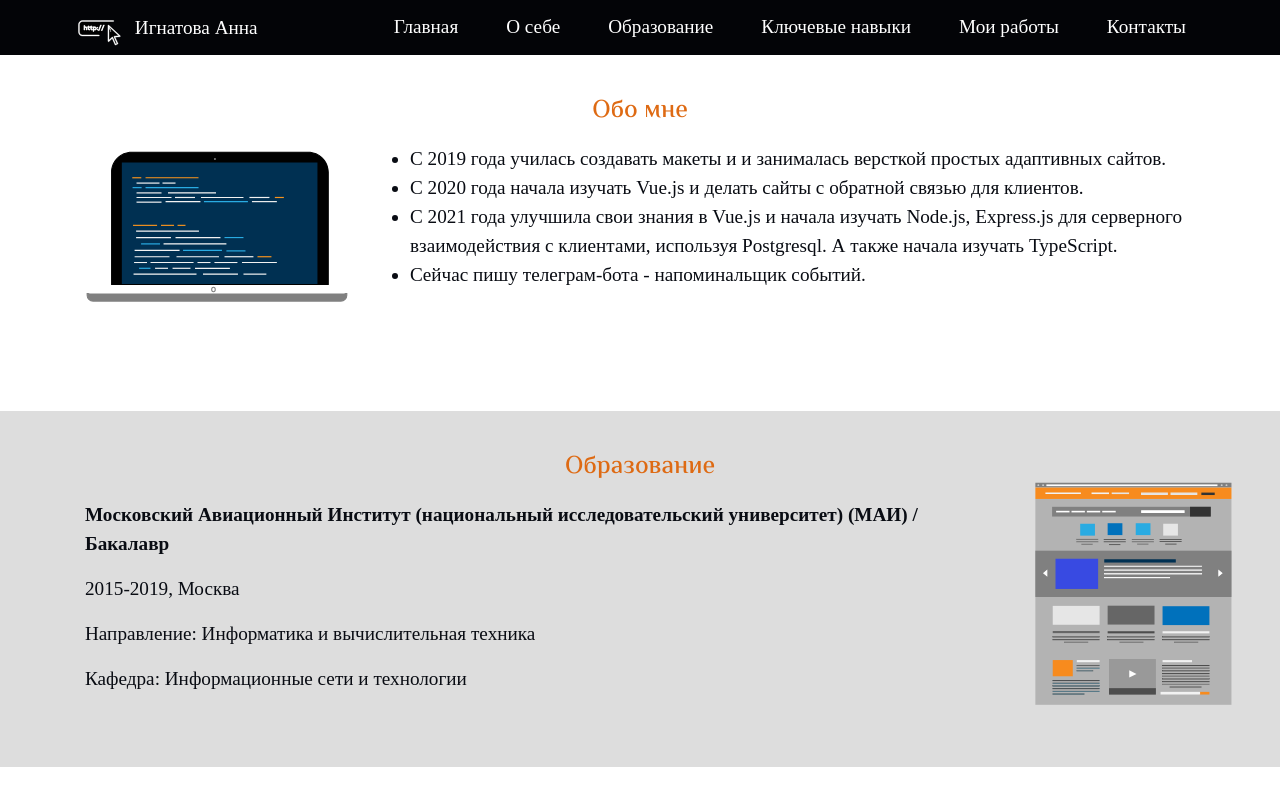
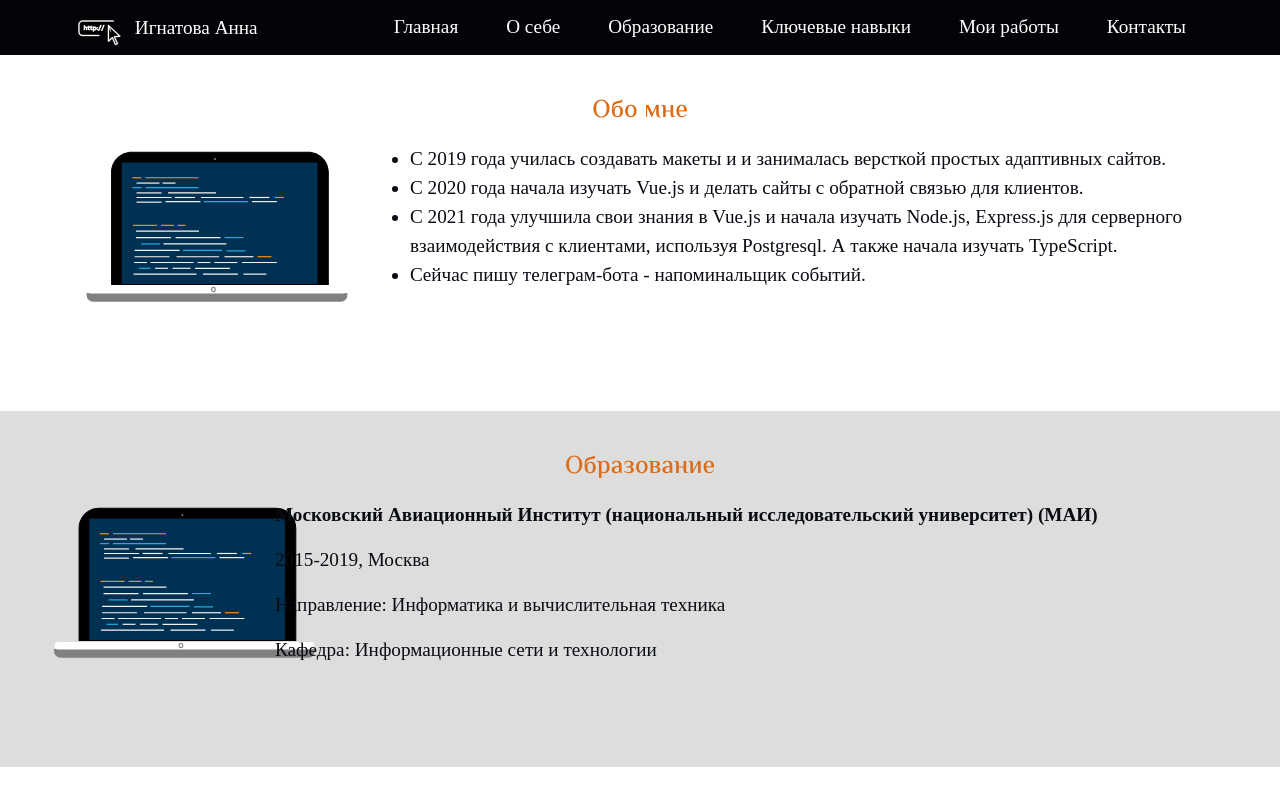
Before and after one commit to AnigalHub/Portfolio, a Nuxt app: page / in a window 1280 px wide. Shown: the top 800 px of the page. Built offline with nearby package versions, Linux system fonts and the light colour scheme.

Commit message:
изменена svg, текст, вывод текста

```diff
--- a/components/education.vue
+++ b/components/education.vue
@@ -3,15 +3,17 @@
     <b-container>
       <h2>Образование</h2>
       <b-row v-for="paragraph in AboutMeRow" :key="paragraph.name">
+
+
+        <b-col cols="2">
+          <component :is="Education_svg"></component>
+          <!-- <component :is="paragraph.svg"/> -->
+        </b-col>
         <b-col>
           <p class="text"><b>{{paragraph.name}}</b></p>
           <p class="text">{{paragraph.year}}</p>
           <p class="text">Направление: {{paragraph.direction}}</p>
           <p class="text">Кафедра: {{paragraph.department}}</p>
-        </b-col>
-        <b-col cols="2">
-          <component :is="Education_svg"></component>
-         <!-- <component :is="paragraph.svg"/> -->
         </b-col>
       </b-row>
     </b-container>
@@ -20,7 +22,7 @@
 
 <script>
 
-    import Education_svg from "~/components/education_svg";
+    import Education_svg from "~/components/svg_about/about_me";
     export default {
       name: "education",
       components: {Education_svg},
@@ -30,7 +32,7 @@
           AboutMeRow: [
             {
               svg: Education_svg,
-              name: "Московский Авиационный Институт (национальный исследовательский университет) (МАИ) / Бакалавр",
+              name: "Московский Авиационный Институт (национальный исследовательский университет) (МАИ)",
               year: "2015-2019, Москва",
               direction:"Информатика и вычислительная техника",
               department:"Информационные сети и технологии"
```
